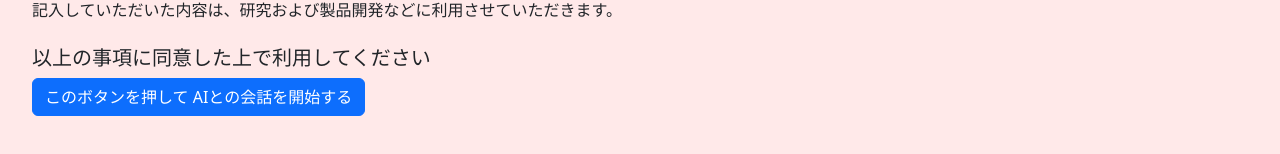
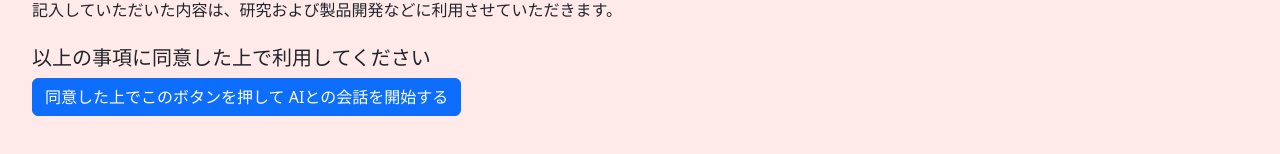
Before and after one commit to tetsuta/chatrec, a plain HTML site: page ui/gen_ag.html in a window 1280 px wide. Shown: the part 392-546 px from the top of the page. Drawn offline with Linux system fonts and the light colour scheme.

Commit message:
put statement of agreement on start button

```diff
--- a/ui/gen_ag.html
+++ b/ui/gen_ag.html
@@ -54,7 +54,7 @@
 
     <h5>以上の事項に同意した上で利用してください</h5>
 
-    <a class="btn btn-primary" href="gen.html" role="button">このボタンを押して AIとの会話を開始する</a>
+    <a class="btn btn-primary" href="gen.html" role="button">同意した上でこのボタンを押して AIとの会話を開始する</a>
 
 
   </div><!-- /container -->
```
Also changed, not shown: ui/kajiki_ag.html (+1 -1 lines).
